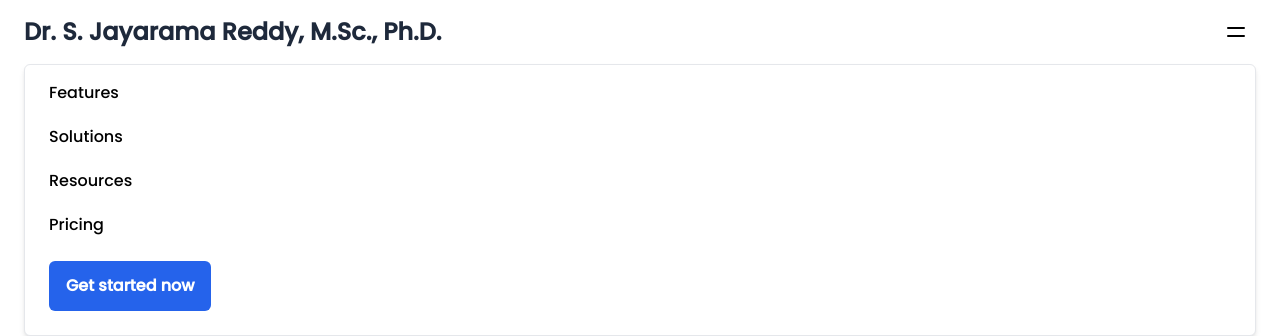
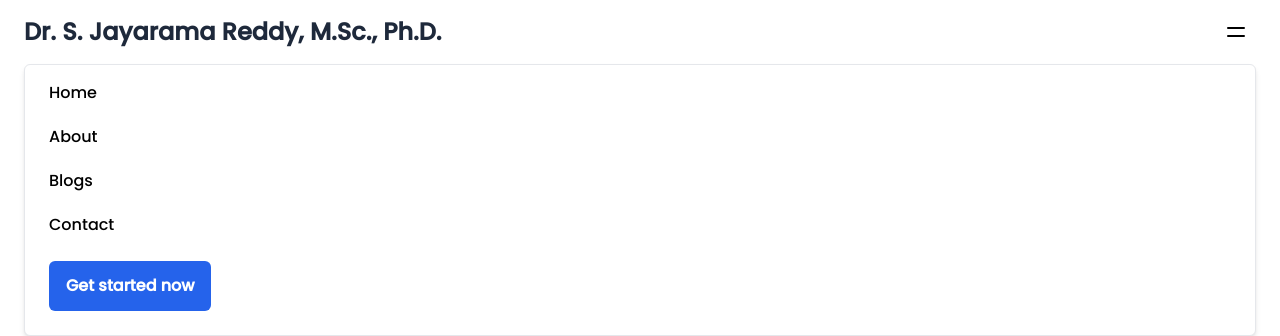
Before and after one commit to balaji-sivasakthi/professor-blog, a Next.js app in the folder front-end/: page / in a window 1280 px wide. Shown: the top 336 px of the page. Built offline with nearby package versions, Linux system fonts and the light colour scheme.

Commit message:
fix: navbar links

```diff
--- a/front-end/src/components/Header/nav-bar.components.tsx
+++ b/front-end/src/components/Header/nav-bar.components.tsx
@@ -59,7 +59,7 @@ function Navbar() {
 
           <div className="hidden lg:flex lg:items-center lg:ml-auto lg:space-x-10">
             <a
-              href="#"
+              href="/"
               title=""
               className="text-base font-medium text-black transition-all duration-200 hover:text-blue-600 focus:text-blue-600"
             >
@@ -67,7 +67,7 @@ function Navbar() {
             </a>
 
             <a
-              href="#"
+              href="About"
               title=""
               className="text-base font-medium text-black transition-all duration-200 hover:text-blue-600 focus:text-blue-600"
             >
@@ -75,7 +75,7 @@ function Navbar() {
             </a>
 
             <a
-              href="#"
+              href="/blog"
               title=""
               className="text-base font-medium text-black transition-all duration-200 hover:text-blue-600 focus:text-blue-600"
             >
@@ -83,7 +83,7 @@ function Navbar() {
             </a>
 
             <a
-              href="#"
+              href="/contact"
               title=""
               className="text-base font-medium text-black transition-all duration-200 hover:text-blue-600 focus:text-blue-600"
             >
@@ -92,7 +92,7 @@ function Navbar() {
           </div>
 
           <a
-            href="#"
+            href="/"
             title=""
             className="items-center justify-center hidden px-4 py-3 ml-10 text-base font-semibold text-white transition-all duration-200 bg-blue-600 border border-transparent rounded-md lg:inline-flex hover:bg-blue-700 focus:bg-blue-700"
             role="button"
@@ -106,39 +106,35 @@ function Navbar() {
           <div className="flow-root">
             <div className="flex flex-col px-6 -my-2 space-y-1">
               <a
-                href="#"
+                href="/"
                 title=""
                 className="inline-flex py-2 text-base font-medium text-black transition-all duration-200 hover:text-blue-600 focus:text-blue-600"
               >
-                {" "}
-                Features{" "}
+                Home
               </a>
 
               <a
-                href="#"
+                href="/about"
                 title=""
                 className="inline-flex py-2 text-base font-medium text-black transition-all duration-200 hover:text-blue-600 focus:text-blue-600"
               >
-                {" "}
-                Solutions{" "}
+                About
               </a>
 
               <a
-                href="#"
+                href="/blog"
                 title=""
                 className="inline-flex py-2 text-base font-medium text-black transition-all duration-200 hover:text-blue-600 focus:text-blue-600"
               >
-                {" "}
-                Resources{" "}
+                Blogs
               </a>
 
               <a
-                href="#"
+                href="/contact"
                 title=""
                 className="inline-flex py-2 text-base font-medium text-black transition-all duration-200 hover:text-blue-600 focus:text-blue-600"
               >
-                {" "}
-                Pricing{" "}
+                Contact
               </a>
             </div>
           </div>
```
